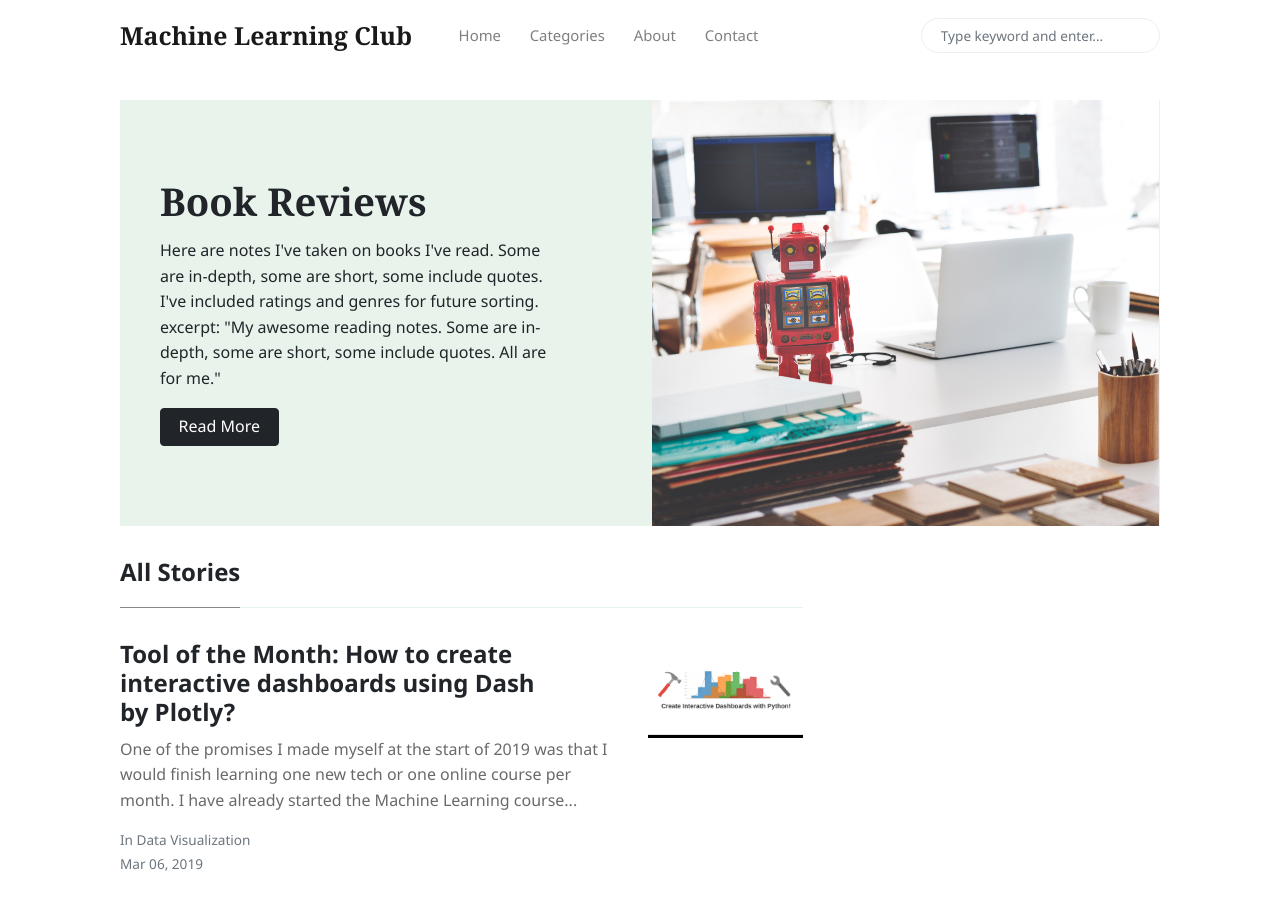
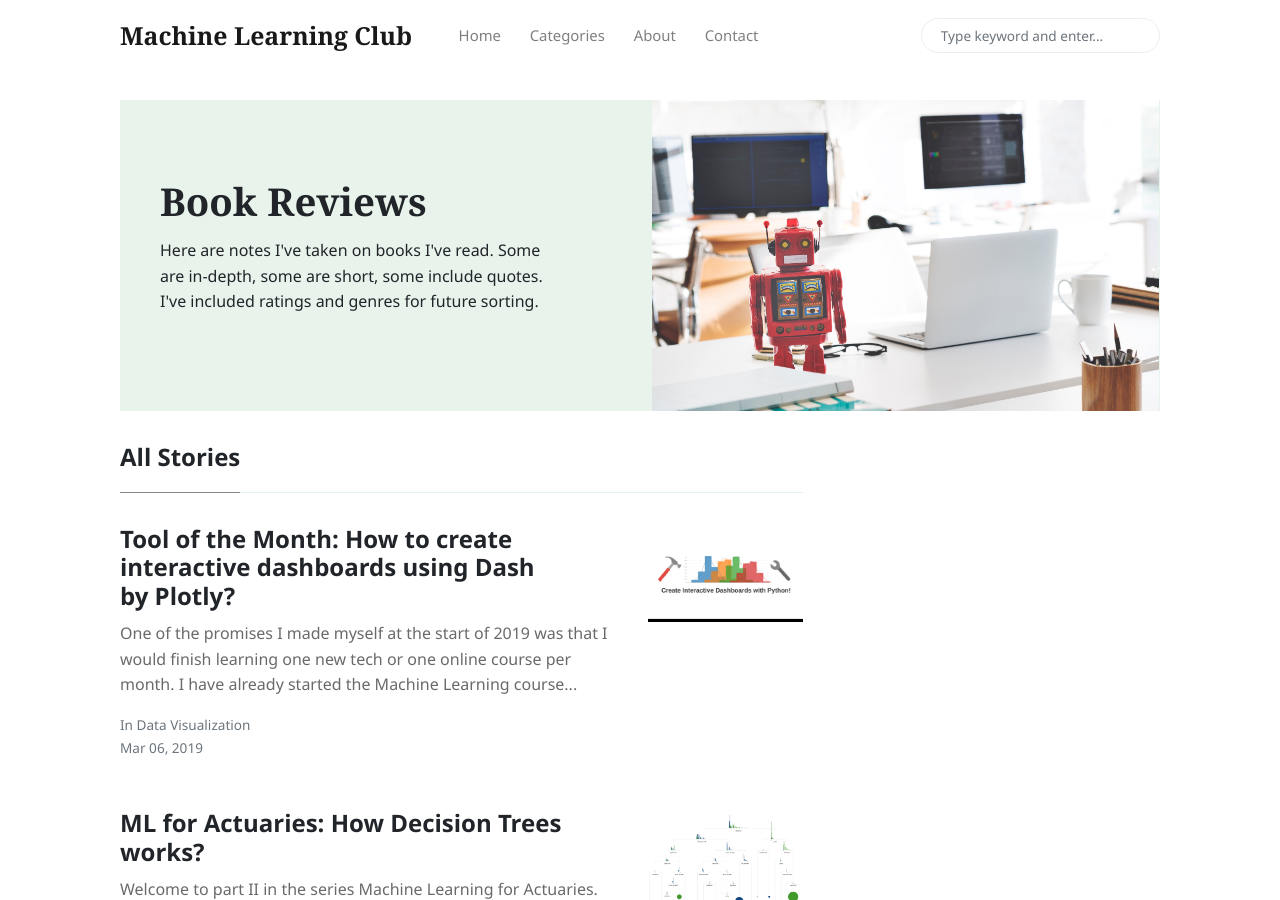
Before and after one commit to Machine-Learning-Club-India/MLClub, a Jekyll site: the page built from book-reviews.html, in a window 1280 px wide and 900 px high. Built offline with Jekyll 4.4.1, drawn with Linux system fonts in a browser that asks for light colours; nearby versions of some CDN libraries.

Commit message:
Update book review

```diff
--- a/_includes/main-loop-book-card.html
+++ b/_includes/main-loop-book-card.html
@@ -4,10 +4,9 @@
             <div class="book_meta">
 
               <p>Author: {{ review.author }}</p>
-              <p>Rating:  <span class="stars-container stars-{{ review.stars | times:20 | round: 0 }}" title="{{ review.stars }}/5">★★★★★</span></p>
+
               <p>Genre: {{ review.category }}</p>
 
-              <p>Finished: {{ review.date | date: "%B %-d, %Y" }}</p>
 
             </div>
       </div>
--- a/book-reviews.html
+++ b/book-reviews.html
@@ -17,9 +17,8 @@
             <div class="col-md-5 pt-6 pb-6 align-self-center">
                 <h1 class="mb-3 font-weight-bold">Book Reviews</h1>
                 <p class="mb-3">
-                    Here are notes I've taken on books I've read. Some are in-depth, some are short, some include quotes. I've included ratings and genres for future sorting. excerpt: "My awesome reading notes. Some are in-depth, some are short, some include quotes. All are for me."
+                    Here are notes I've taken on books I've read. Some are in-depth, some are short, some include quotes. I've included ratings and genres for future sorting.
                 </p>
-                <a href="{{site.baseurl}}/about.html" class="btn btn-dark">Read More</a>
             </div>
             <div class="col-md-6 d-none d-md-block pr-0" style="background-size:cover;background-image:url({{site.baseurl}}/assets/images/home.jpg);">  </div>
         </div>
@@ -27,9 +26,9 @@
 </div>
 
 
-<!-- Begin post excerpts, let's highlight the first 4 posts on top -->
+<!-- Begin post excerpts -->
 <div class="posts">
-  {% for review in site.book_reviews %}
+  {% for review in site.books %}
         {% include main-loop-book-card.html %}
   {% endfor %}
 </div>
```
Also changed, not shown: _books/2019-03-06-example-review.md (renamed from _book_reviews/example_review.md, +3 -12 lines), 2 other files.
